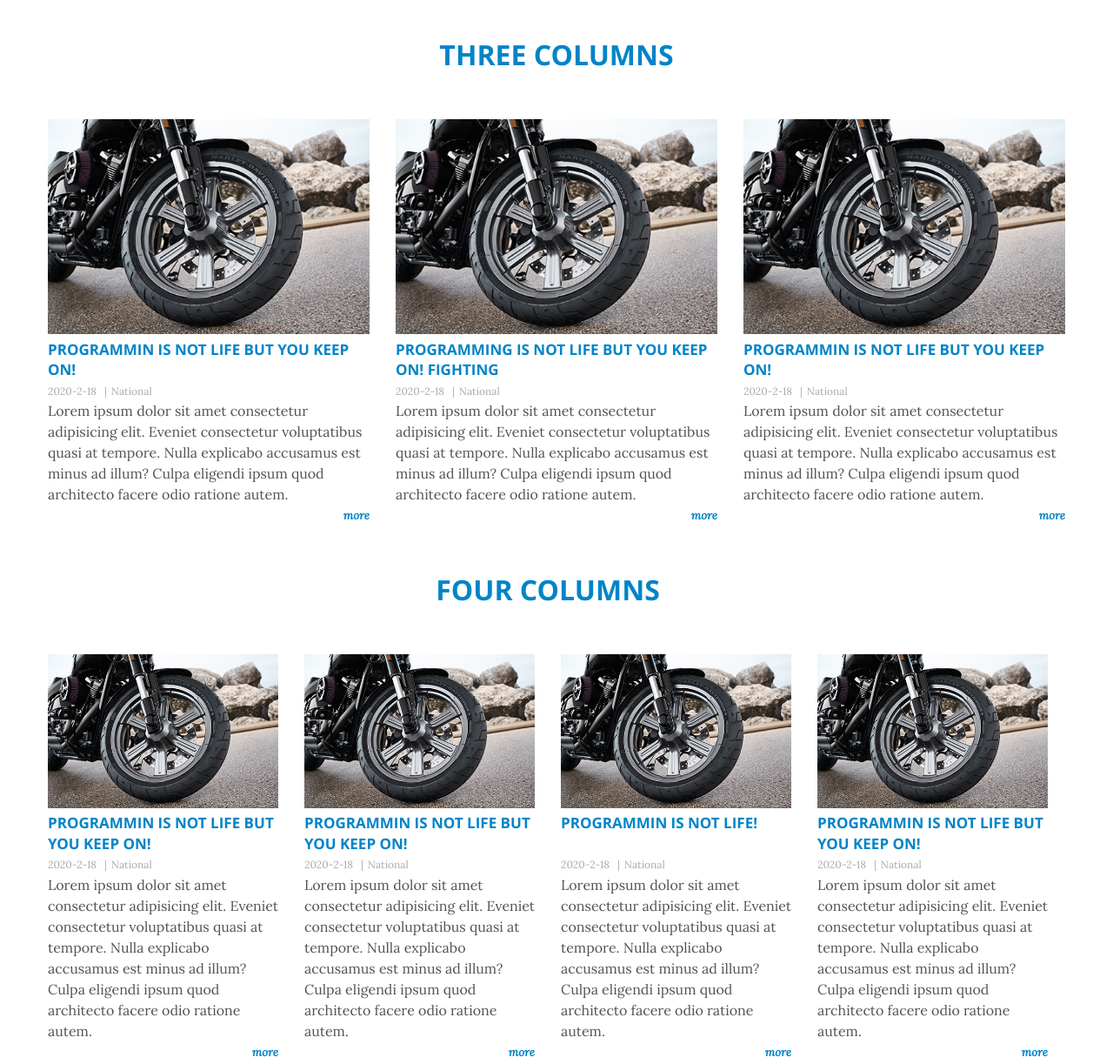
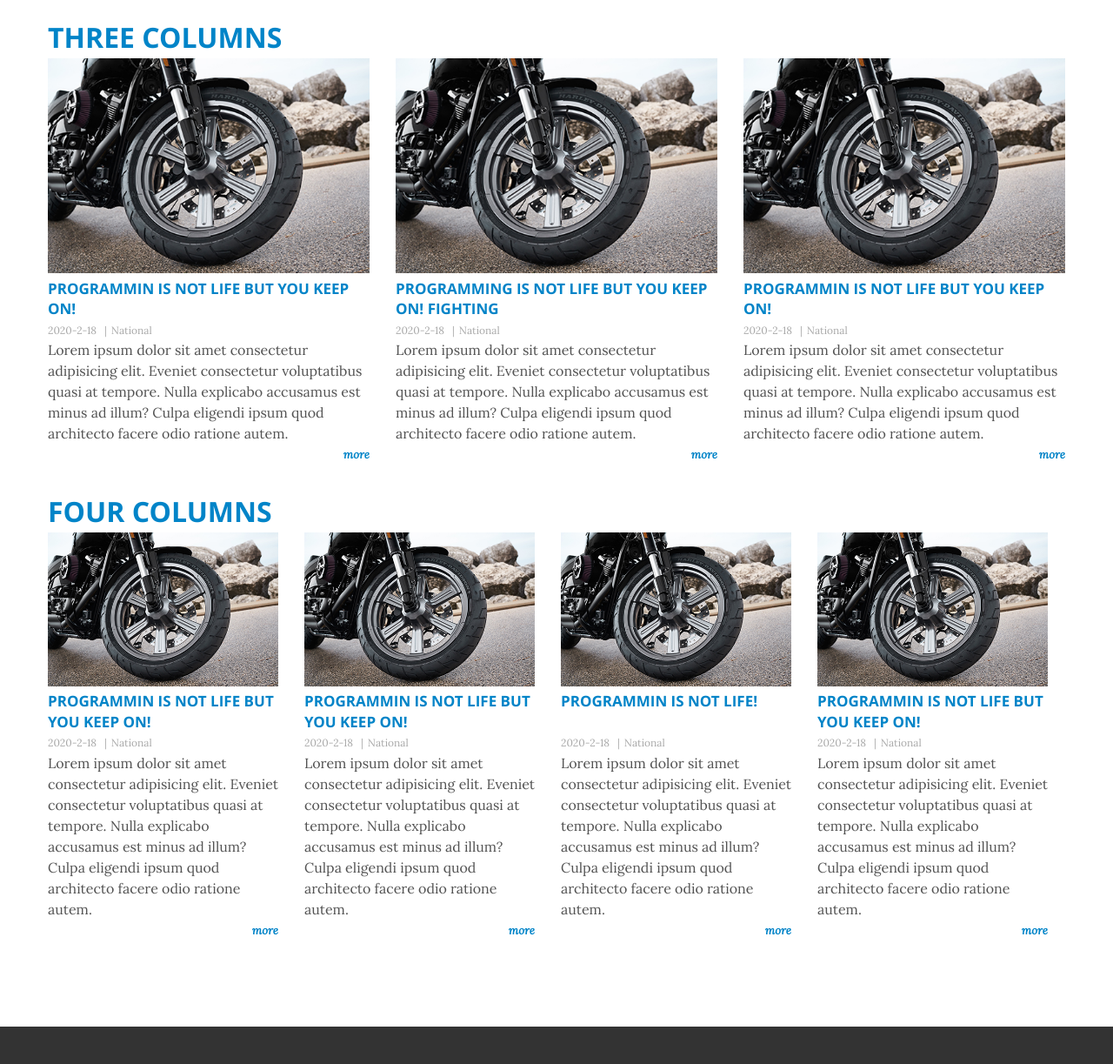
Before and after one commit to SawChanLay/tt, a website: page tt/index.html in a window 1280 px wide. Shown: the part 640-1863 px from the top of the page at 87% size. Drawn offline with nearby package versions, Linux system fonts and the light colour scheme; grey boxes are pictures that could not be loaded; files whose address does not match are found by name.

Commit message:
fixed again gtml

```diff
--- a/tt/index.html
+++ b/tt/index.html
@@ -28,7 +28,7 @@
                         </div>
                         <div class="search-box-wrap">
                             <div class="search-box">
-                                <input type="text" class="search-box-input" >
+                                <input type="text" class="search-box-input">
                                 <button type="submit" class="search-box-btn"></button>
                             </div>
                         </div>
@@ -65,9 +65,10 @@
         <!--MAIN CONTENT-->
         <div id="main-content" class="main">
             <div class="main-inner">
-                <div class="view-rows col-three">
-                    <div class="col-three-title col-three-1"><h2 class="block-title"><a href="#">Three columns</a></h2></div>
-                    <div class="view-row col-three-2">
+                <div class="main-col-three">
+                    <div class="col-three-title"><h2 class="block-title"><a href="#">Three columns</a></h2></div>
+                    <div class="view-rows">
+                        <div class="view-row">
                             <div class="view-row-img">
                                 <a href="#"><img src="images/test.jpg" alt=""></a>
                             </div>
@@ -81,7 +82,7 @@
                             </div>
                             <div class="view-row-more-link"><a href="#">more</a></div>
                         </div>
-                    <div class="view-row col-three-3">
+                        <div class="view-row">
                             <div class="view-row-img">
                                 <a href="#"><img src="images/test.jpg" alt=""></a>
                             </div>
@@ -95,7 +96,7 @@
                             </div>
                             <div class="view-row-more-link"><a href="#">more</a></div>
                         </div>
-                    <div class="view-row col-three-4">
+                        <div class="view-row">
                             <div class="view-row-img">
                                 <a href="#"><img src="images/test.jpg" alt=""></a>
                             </div>
@@ -110,9 +111,11 @@
                             <div class="view-row-more-link"><a href="#">more</a></div>
                         </div>
                     </div>
-                <div class="view-rows col-four">
-                    <div class="col-four-title col-four-1"><h2 class="block-title"><a href="#">Four Columns</a></h2></div>
-                    <div class="view-row col-four-2">
+                </div>
+                <div class="main-col-four">
+                    <div class="col-four-title"><h2 class="block-title"><a href="#">Four Columns</a></h2></div>
+                <div class="view-rows">
+                    <div class="view-row">
                         <div class="view-row-img">
                             <a href="#"><img src="images/test.jpg" alt=""></a>
                         </div>
@@ -126,7 +129,7 @@
                         </div>
                         <div class="view-row-more-link"><a href="#">more</a></div>
                     </div>
-                    <div class="view-row col-four-3">
+                    <div class="view-row">
                         <div class="view-row-img">
                             <a href="#"><img src="images/test.jpg" alt=""></a>
                         </div>
@@ -140,7 +143,7 @@
                         </div>
                         <div class="view-row-more-link"><a href="#">more</a></div>
                     </div>
-                    <div class="view-row col-four-4">
+                    <div class="view-row">
                         <div class="view-row-img">
                             <a href="#"><img src="images/test.jpg" alt=""></a>
                         </div>
@@ -154,7 +157,7 @@
                         </div>
                         <div class="view-row-more-link"><a href="#">more</a></div>
                     </div>
-                    <div class="view-row col-four-5">
+                    <div class="view-row">
                         <div class="view-row-img">
                             <a href="#"><img src="images/test.jpg" alt=""></a>
                         </div>
@@ -167,6 +170,7 @@
                             <p> Lorem ipsum dolor sit amet consectetur adipisicing elit. Eveniet consectetur voluptatibus quasi at tempore. Nulla explicabo accusamus est minus ad illum? Culpa eligendi ipsum quod architecto facere odio ratione autem.</p>
                         </div>
                         <div class="view-row-more-link"><a href="#">more</a></div>
+                    </div>
                 </div>
                 </div>
             </div>
--- a/tt/sass/main.scss
+++ b/tt/sass/main.scss
@@ -269,34 +269,19 @@ body {
 .main-inner {
     @include margin-auto;
 }
-.col-three {
+.main-col-three .view-rows {
     display: grid;
-    grid-template-rows: auto 1fr;
     grid-template-columns: repeat(3, 370px);
 
     grid-gap: 3rem;
 
     margin-bottom: 3rem;
-
-    &-1 {
-        @include text-center;
-        grid-column: 1/-1;
-        padding: 2rem;
-    }
-
 }
-.col-four {
+.main-col-four .view-rows {
     display: grid;
-    grid-template-rows: auto 1fr;
     grid-template-columns: repeat(4, 265px);
 
     grid-gap: 3rem;
-
-    &-1 {
-        @include text-center;
-        grid-column: 1 / -1;
-        padding: 2rem;
-    }
 }
 .view-row {
     &-title {
@@ -389,9 +374,10 @@ body {
     &[type="text"] {
         @include text-font-unicode-family("Lora-Italic");
         font-size: $p-font;
-        padding: 1.5rem 6.3rem 1.5rem 1rem;
+        padding: 15px;
         margin-bottom: 1rem;
         outline: none;
+        width: 26.3rem;
     }
     &[type="submit"] {
         @include text-font-unicode-family("OpenSans-Bold");
```
Also changed, not shown: tt/css/main.css. Lines whose indentation alone changed are shown as unchanged.
